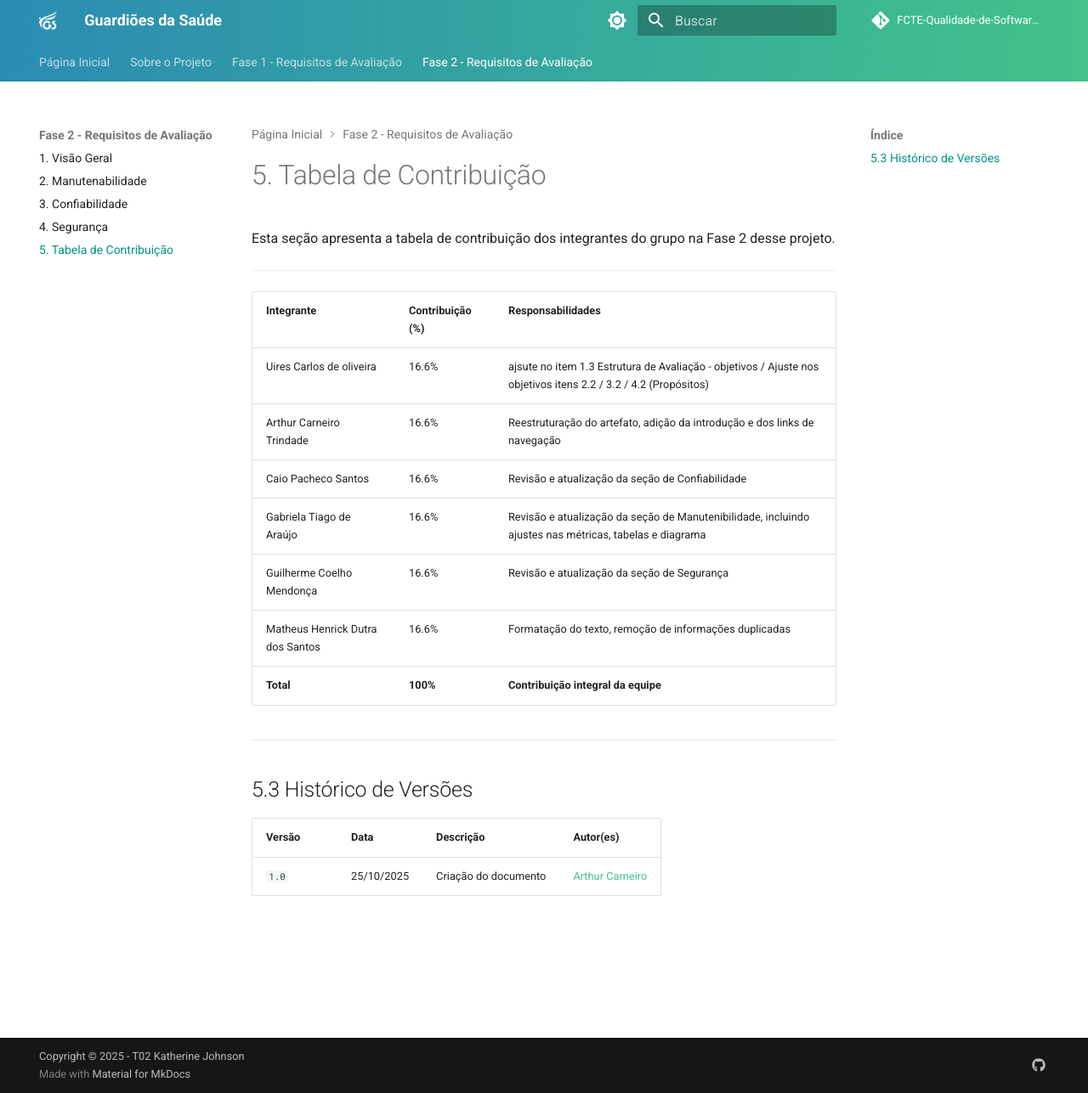
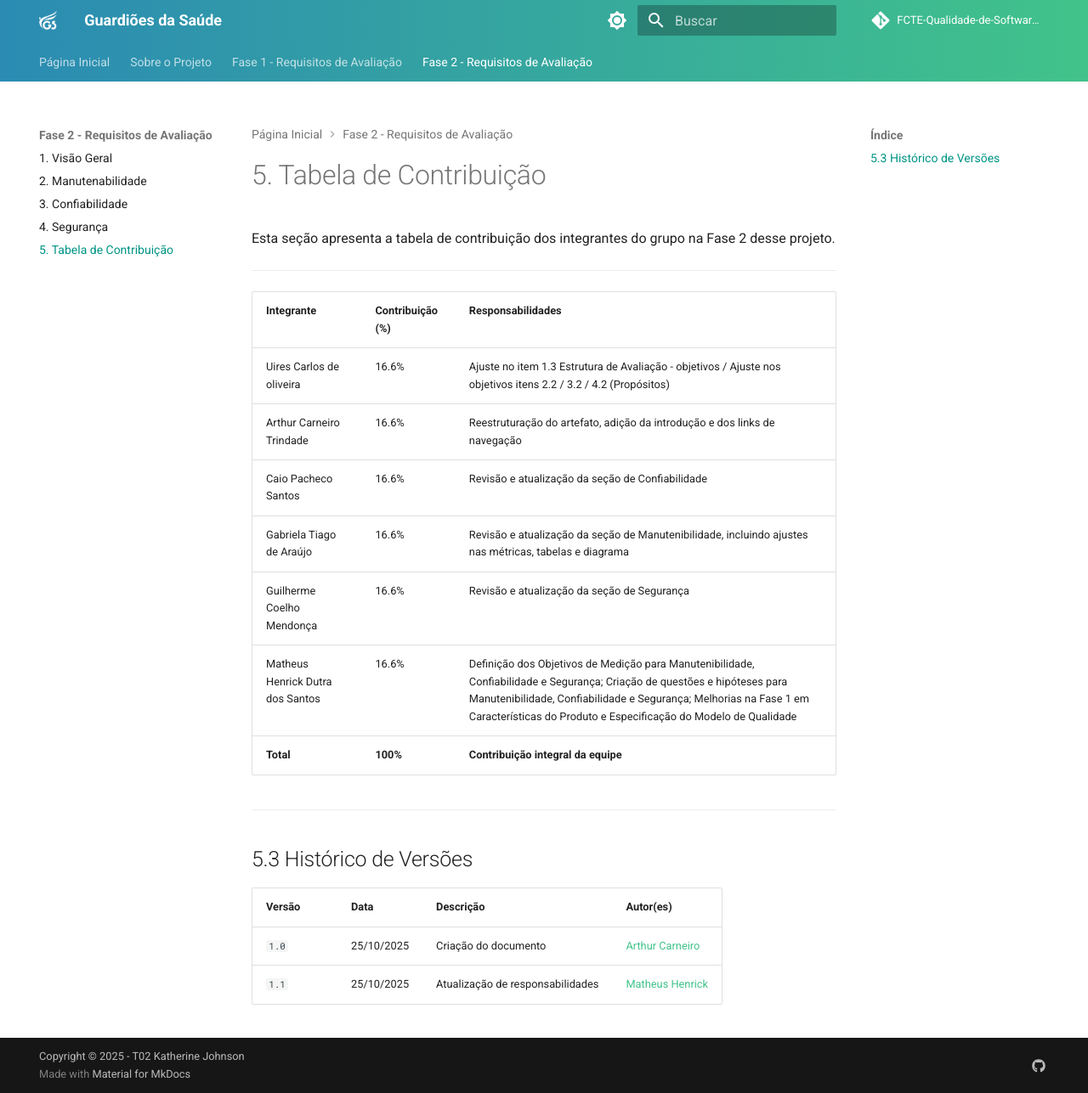
Before and after one commit to FCTE-Qualidade-de-Software-1/2025-2_T02_Katherine_Johnson, an MkDocs documentation site: the page built from docs/entregas/fase-2/tabela_contribuicao.md, in a window 1280 px wide and 1287 px high. Shown: the whole window at 85% size. Built offline with MkDocs 1.6.1 and Material for MkDocs 9.7.7, drawn with Linux system fonts in a browser that asks for light colours; comment, search, counter and statistics services are not loaded.

Commit message:
Atualiza responsabilidades

```diff
--- a/docs/entregas/fase-2/tabela_contribuicao.md
+++ b/docs/entregas/fase-2/tabela_contribuicao.md
@@ -6,12 +6,12 @@ Esta seção apresenta a tabela de contribuição dos integrantes do grupo na Fa
 
 | Integrante | Contribuição (%) | Responsabilidades |
 |------------|------------------|-------------------|
-| Uires Carlos de oliveira | 16.6% | ajsute no item 1.3 Estrutura de Avaliação - objetivos / Ajuste nos objetivos itens 2.2 / 3.2 / 4.2 (Propósitos) |
+| Uires Carlos de oliveira | 16.6% | Ajuste no item 1.3 Estrutura de Avaliação - objetivos / Ajuste nos objetivos itens 2.2 / 3.2 / 4.2 (Propósitos) |
 | Arthur Carneiro Trindade | 16.6% | Reestruturação do artefato, adição da introdução e dos links de navegação |
 | Caio Pacheco Santos | 16.6% | Revisão e atualização da seção de Confiabilidade |
 | Gabriela Tiago de Araújo | 16.6% | Revisão e atualização da seção de Manutenibilidade, incluindo ajustes nas métricas, tabelas e diagrama |
 | Guilherme Coelho Mendonça | 16.6% | Revisão e atualização da seção de Segurança |
-| Matheus Henrick Dutra dos Santos | 16.6% | Formatação do texto, remoção de informações duplicadas |
+| Matheus Henrick Dutra dos Santos | 16.6% | Definição dos Objetivos de Medição para Manutenibilidade, Confiabilidade e Segurança; Criação de questões e hipóteses para Manutenibilidade, Confiabilidade e Segurança; Melhorias na Fase 1 em Características do Produto e Especificação do Modelo de Qualidade |
 | **Total** | **100%** | **Contribuição integral da equipe** |
 
 ---
@@ -19,5 +19,6 @@ Esta seção apresenta a tabela de contribuição dos integrantes do grupo na Fa
 ## 5.3 Histórico de Versões
 
 | Versão | Data | Descrição | Autor(es) |
-|--------|------|------------|------------|
+|--------|------|-----------|-----------|
 | `1.0` | 25/10/2025 | Criação do documento | [Arthur Carneiro](https://github.com/trindadea) |
+| `1.1` | 25/10/2025 | Atualização de responsabilidades | [Matheus Henrick](https://github.com/MatheusHenrickSantos) |
```
